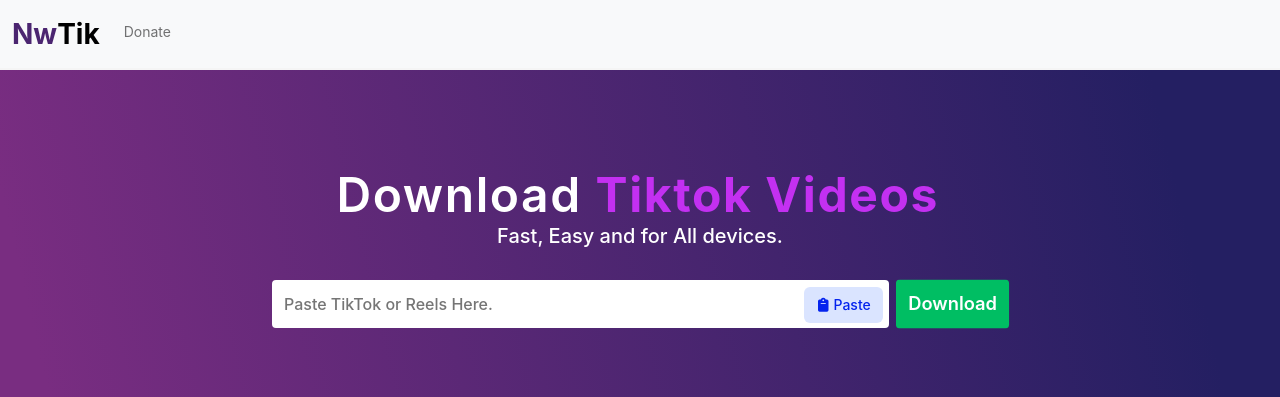
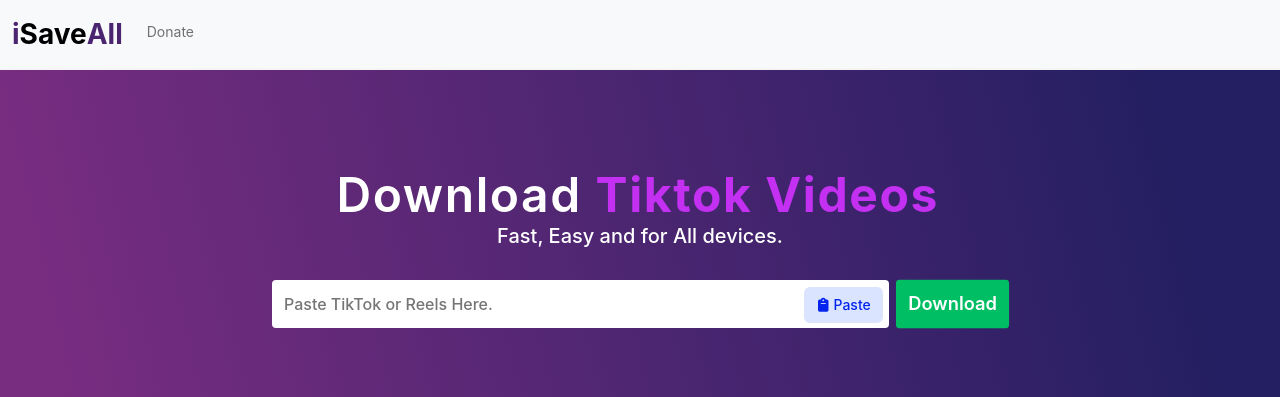
Before and after one commit to Quirin0/isaveall.com, a PHP site: page /index.php in a window 1280 px wide. Shown: the top 397 px of the page. Run offline with PHP 8.4, Linux system fonts and the light colour scheme; some libraries are stand-ins or nearby versions.

Commit message:
Ajuste nome do site nas paginas

```diff
--- a/includes/nav.php
+++ b/includes/nav.php
@@ -1,6 +1,6 @@
 <nav class="navbar navbar-expand-lg bg-light">
   <div class="container-fluid">
-  <a href="https://iSaveAll.com/" class="navbar-brand fs24 fw700 align-items-center" title="TikTok Downloader" style="color:#4B2570; font-size:28px">Nw<span style="color:black;">Tik</span></a>
+  <a href="https://iSaveAll.com/" class="navbar-brand fs24 fw700 align-items-center" title="TikTok Downloader" style="color:#4B2570; font-size:28px">i<span style="color:black;">Save</span>All</a>
 
     <div role="button" class="navbar-burger" type="button" data-bs-toggle="collapse" data-bs-target="#navbarSupportedContent" aria-controls="navbarSupportedContent" aria-expanded="false" aria-label="Toggle navigation"><span></span><span></span><span></span></div>
     <div class="collapse navbar-collapse" id="navbarSupportedContent">
```
